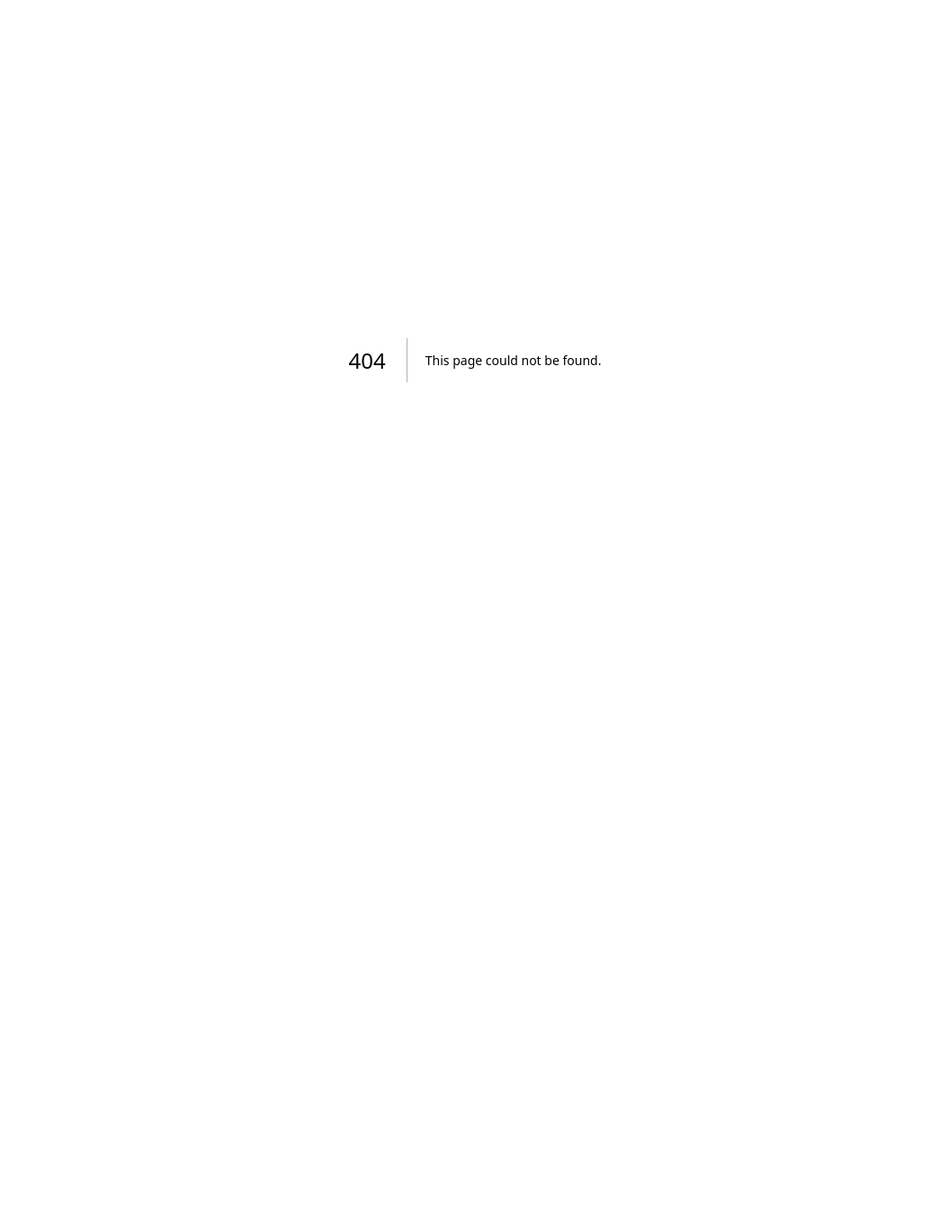
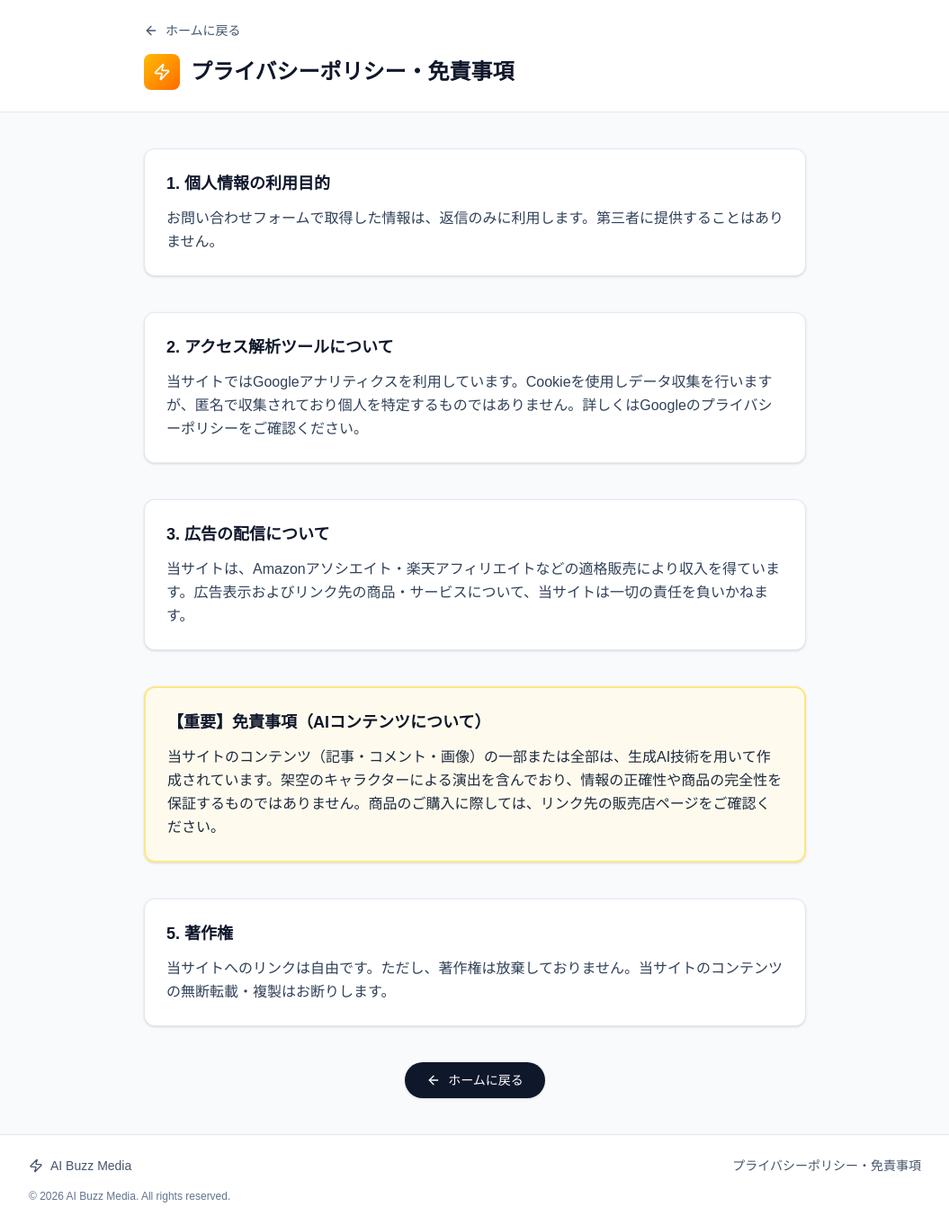
Before and after one commit to ShawnSumiya/ai-buzz-media, a Next.js app: page /privacy in a window 1280 px wide. Before the commit this address had no page. Shown: the whole page at 90% size, without its empty margins (112-1167 px from the left). Before the commit the page ends 800 px from the top, so only its background shows below. Built offline with nearby package versions, Linux system fonts and the light colour scheme.

Commit message:
feat: add affiliate_url support

```diff
--- a/src/app/api/promo-threads/[id]/route.ts
+++ b/src/app/api/promo-threads/[id]/route.ts
@@ -46,7 +46,7 @@ export async function GET(
 
     const { data: row, error } = await supabase
       .from("promo_threads")
-      .select("id, product_name, source_url, key_features, og_image_url, transcript, created_at")
+      .select("id, product_name, source_url, affiliate_url, key_features, og_image_url, transcript, created_at")
       .eq("id", id)
       .single();
 
--- a/src/app/api/promo-threads/route.ts
+++ b/src/app/api/promo-threads/route.ts
@@ -38,7 +38,7 @@ export async function GET() {
   try {
     const { data, error } = await supabase
       .from("promo_threads")
-      .select("id, product_name, source_url, key_features, og_image_url, cast_profiles, transcript, created_at")
+      .select("id, product_name, source_url, affiliate_url, key_features, og_image_url, cast_profiles, transcript, created_at")
       .order("created_at", { ascending: false })
       .limit(50);
 
--- a/src/app/api/topic-queue/route.ts
+++ b/src/app/api/topic-queue/route.ts
@@ -7,6 +7,8 @@ export async function POST(request: NextRequest) {
   try {
     const body = await request.json().catch(() => ({}));
     const rawUrl = typeof body?.url === "string" ? body.url.trim() : "";
+    const affiliateUrl =
+      typeof body?.affiliate_url === "string" ? body.affiliate_url.trim() : null;
 
     if (!rawUrl) {
       return NextResponse.json(
@@ -19,9 +21,10 @@ export async function POST(request: NextRequest) {
       .from("topic_queue")
       .insert({
         url: rawUrl,
+        affiliate_url: affiliateUrl || null,
         status: "pending",
       })
-      .select("id, url, status, created_at")
+      .select("id, url, affiliate_url, status, created_at")
       .single();
 
     if (error) {
@@ -52,7 +55,7 @@ export async function GET() {
   try {
     const { data, error } = await supabase
       .from("topic_queue")
-      .select("id, url, status, created_at")
+      .select("id, url, affiliate_url, status, created_at")
       .order("created_at", { ascending: true })
       .limit(100);
 
--- a/src/app/layout.tsx
+++ b/src/app/layout.tsx
@@ -1,6 +1,7 @@
 import type { Metadata } from "next";
 import { Geist, Geist_Mono } from "next/font/google";
 import { GoogleTagManager } from "@next/third-parties/google";
+import { Footer } from "@/components/Footer";
 import "./globals.css";
 
 const geistSans = Geist({
@@ -29,10 +30,11 @@ export default function RootLayout({
   return (
     <html lang="ja">
       <body
-        className={`${geistSans.variable} ${geistMono.variable} antialiased`}
+        className={`${geistSans.variable} ${geistMono.variable} flex min-h-screen flex-col antialiased`}
       >
         <GoogleTagManager gtmId="GTM-M9T728HB" />
-        {children}
+        <div className="flex-1">{children}</div>
+        <Footer />
       </body>
     </html>
   );
--- a/src/app/page.tsx
+++ b/src/app/page.tsx
@@ -72,12 +72,12 @@ function PromoCard({ thread }: { thread: PromoThread }) {
               ? new Date(thread.created_at).toLocaleString("ja-JP")
               : ""}
           </time>
-          {thread.source_url && (
+          {(thread.affiliate_url ?? thread.source_url) && (
             <button
               type="button"
               onClick={(e) => {
                 e.stopPropagation();
-                window.open(thread.source_url ?? "", "_blank", "noopener,noreferrer");
+                window.open(thread.affiliate_url ?? thread.source_url ?? "", "_blank", "noopener,noreferrer");
               }}
               className="inline-flex items-center gap-1 text-[11px] font-medium text-slate-500 underline-offset-2 hover:text-slate-800 hover:underline"
             >
--- /dev/null
+++ b/src/app/privacy/page.tsx
@@ -0,0 +1,91 @@
+import Link from "next/link";
+import { Zap, ArrowLeft } from "lucide-react";
+
+export const metadata = {
+  title: "プライバシーポリシー・免責事項 | AI Buzz Media",
+  description:
+    "AI Buzz Mediaのプライバシーポリシーおよび免責事項です。個人情報の利用、アクセス解析、広告、AIコンテンツについての注意事項を掲載しています。",
+};
+
+export default function PrivacyPage() {
+  return (
+    <div className="min-h-screen bg-slate-50">
+      <header className="border-b border-slate-200 bg-white">
+        <div className="mx-auto max-w-3xl px-4 py-6">
+          <Link
+            href="/"
+            className="mb-4 inline-flex items-center gap-2 text-sm font-medium text-slate-600 transition-colors hover:text-slate-900"
+          >
+            <ArrowLeft className="h-4 w-4" />
+            ホームに戻る
+          </Link>
+          <h1 className="flex items-center gap-3 text-2xl font-bold text-slate-900">
+            <span className="flex h-10 w-10 items-center justify-center rounded-lg bg-gradient-to-br from-amber-400 to-orange-500">
+              <Zap className="h-5 w-5 text-white" />
+            </span>
+            プライバシーポリシー・免責事項
+          </h1>
+        </div>
+      </header>
+
+      <main className="mx-auto max-w-3xl px-4 py-10">
+        <div className="space-y-10">
+          <section className="rounded-xl border border-slate-200 bg-white p-6 shadow-sm">
+            <h2 className="mb-3 text-lg font-semibold text-slate-900">
+              1. 個人情報の利用目的
+            </h2>
+            <p className="leading-relaxed text-slate-700">
+              お問い合わせフォームで取得した情報は、返信のみに利用します。第三者に提供することはありません。
+            </p>
+          </section>
+
+          <section className="rounded-xl border border-slate-200 bg-white p-6 shadow-sm">
+            <h2 className="mb-3 text-lg font-semibold text-slate-900">
+              2. アクセス解析ツールについて
+            </h2>
+            <p className="leading-relaxed text-slate-700">
+              当サイトではGoogleアナリティクスを利用しています。Cookieを使用しデータ収集を行いますが、匿名で収集されており個人を特定するものではありません。詳しくはGoogleのプライバシーポリシーをご確認ください。
+            </p>
+          </section>
+
+          <section className="rounded-xl border border-slate-200 bg-white p-6 shadow-sm">
+            <h2 className="mb-3 text-lg font-semibold text-slate-900">
+              3. 広告の配信について
+            </h2>
+            <p className="leading-relaxed text-slate-700">
+              当サイトは、Amazonアソシエイト・楽天アフィリエイトなどの適格販売により収入を得ています。広告表示およびリンク先の商品・サービスについて、当サイトは一切の責任を負いかねます。
+            </p>
+          </section>
+
+          <section className="rounded-xl border-2 border-amber-200 bg-amber-50/80 p-6 shadow-sm">
+            <h2 className="mb-3 text-lg font-semibold text-slate-900">
+              【重要】免責事項（AIコンテンツについて）
+            </h2>
+            <p className="leading-relaxed text-slate-800">
+              当サイトのコンテンツ（記事・コメント・画像）の一部または全部は、生成AI技術を用いて作成されています。架空のキャラクターによる演出を含んでおり、情報の正確性や商品の完全性を保証するものではありません。商品のご購入に際しては、リンク先の販売店ページをご確認ください。
+            </p>
+          </section>
+
+          <section className="rounded-xl border border-slate-200 bg-white p-6 shadow-sm">
+            <h2 className="mb-3 text-lg font-semibold text-slate-900">
+              5. 著作権
+            </h2>
+            <p className="leading-relaxed text-slate-700">
+              当サイトへのリンクは自由です。ただし、著作権は放棄しておりません。当サイトのコンテンツの無断転載・複製はお断りします。
+            </p>
+          </section>
+        </div>
+
+        <div className="mt-10 text-center">
+          <Link
+            href="/"
+            className="inline-flex items-center gap-2 rounded-full bg-slate-900 px-6 py-2.5 text-sm font-medium text-white shadow-sm transition-colors hover:bg-slate-800"
+          >
+            <ArrowLeft className="h-4 w-4" />
+            ホームに戻る
+          </Link>
+        </div>
+      </main>
+    </div>
+  );
+}
--- /dev/null
+++ b/src/components/Footer.tsx
@@ -0,0 +1,31 @@
+import Link from "next/link";
+import { Zap } from "lucide-react";
+
+export function Footer() {
+  return (
+    <footer className="border-t border-slate-200 bg-white">
+      <div className="mx-auto max-w-5xl px-4 py-6">
+        <div className="flex flex-col items-center justify-between gap-4 sm:flex-row">
+          <Link
+            href="/"
+            className="inline-flex items-center gap-2 text-sm font-medium text-slate-600 transition-colors hover:text-slate-900"
+          >
+            <Zap className="h-4 w-4" />
+            AI Buzz Media
+          </Link>
+          <nav className="flex items-center gap-6 text-sm">
+            <Link
+              href="/privacy"
+              className="font-medium text-slate-600 underline-offset-4 transition-colors hover:text-slate-900 hover:underline"
+            >
+              プライバシーポリシー・免責事項
+            </Link>
+          </nav>
+        </div>
+        <p className="mt-4 text-center text-xs text-slate-500 sm:text-left">
+          © {new Date().getFullYear()} AI Buzz Media. All rights reserved.
+        </p>
+      </div>
+    </footer>
+  );
+}
--- a/src/types/promo.ts
+++ b/src/types/promo.ts
@@ -26,6 +26,8 @@ export interface PromoThread {
   id: string;
   product_name: string;
   source_url: string | null;
+  /** 記事内ボタン用（アフィリエイトリンク等）。未設定時は source_url を使用 */
+  affiliate_url?: string | null;
   key_features: string;
   og_image_url?: string | null;
   cast_profiles: unknown[];
```
Also changed, not shown: src/app/admin/page.tsx (+19 -0 lines), src/app/api/cron/create-thread/route.ts (+9 -3 lines), src/app/thread/[id]/page.tsx (+4 -4 lines), 1 other file (tests, documents, lock files or other folders).
